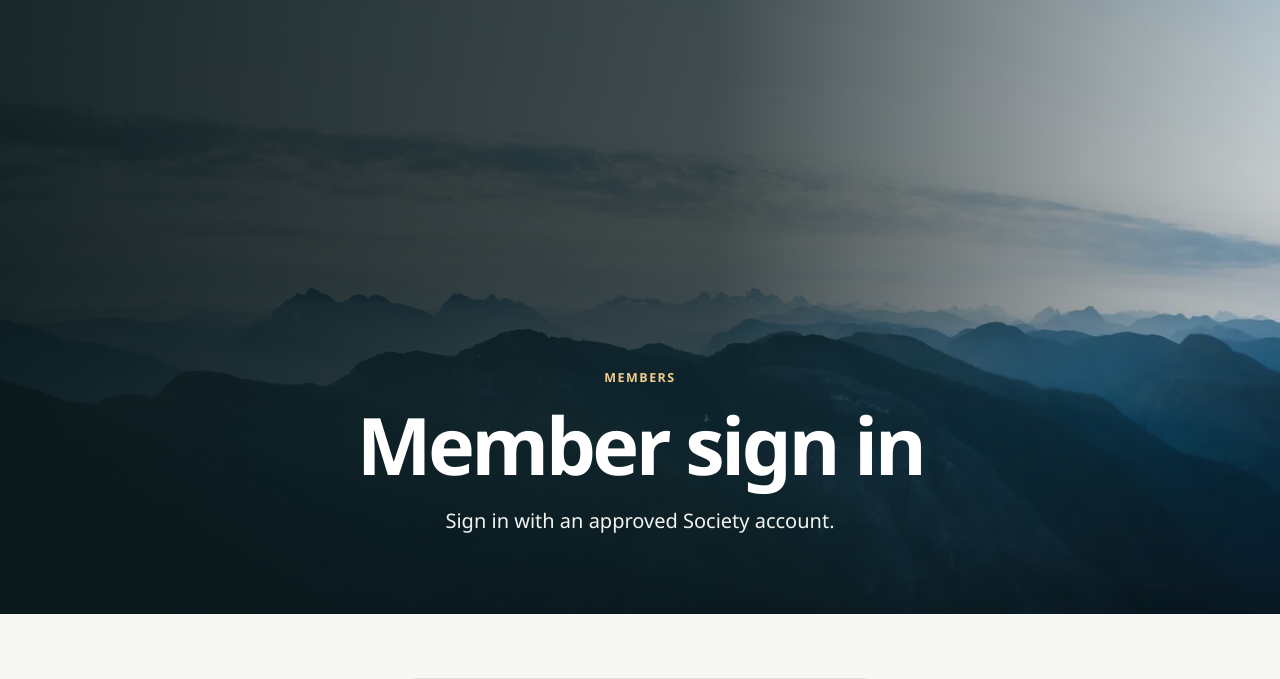
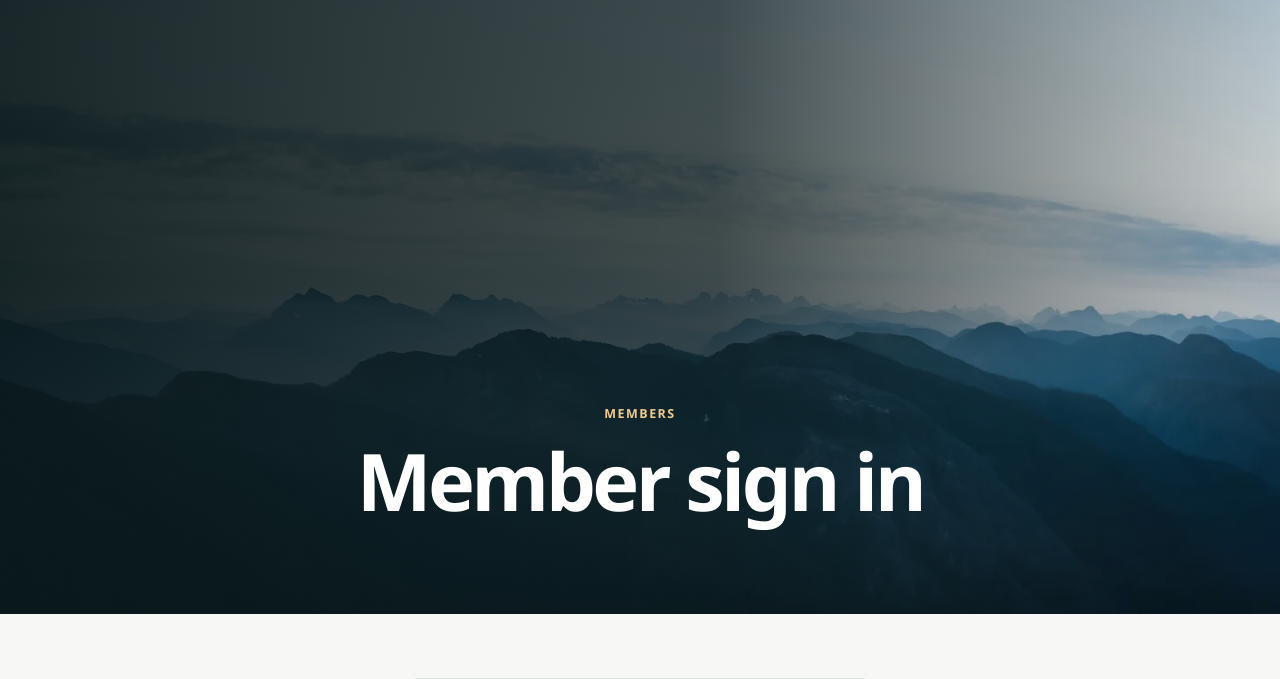
Before and after one commit to trevorjharder/DMWAS, a Flask app: page /login?next=/member/activities/1 in a window 1280 px wide. Shown: the part 104-783 px from the top of the page. Run offline with Flask 3, Linux system fonts and the light colour scheme; the visitor is signed in with stand-in values (Sample User, id 1); some libraries are stand-ins or nearby versions.

Commit message:
Become a member facelift1

```diff
--- a/templates/login.html
+++ b/templates/login.html
@@ -5,7 +5,6 @@
   <div class="about-hero__inner about-hero__inner--centered">
     <p class="eyebrow">Members</p>
     <h1 id="login-heading">Member sign in</h1>
-    <p class="about-hero__intro">Sign in with an approved Society account.</p>
   </div>
 </section>
 <section class="auth-layout">
```
